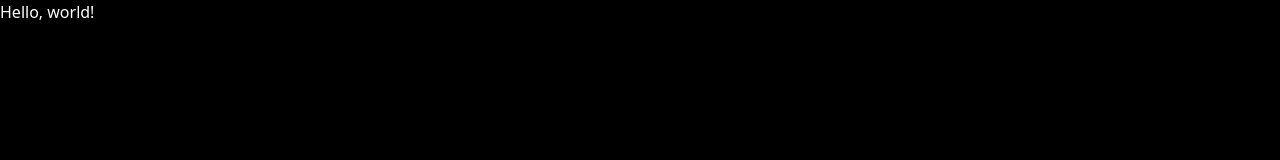
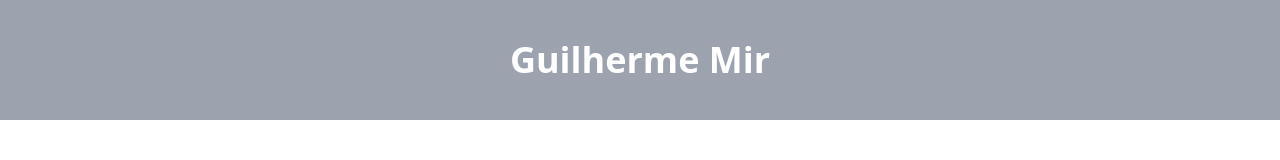
Before and after one commit to guilhermemir/personal-site, a website built with Vite: page index.html in a window 1280 px wide. Built offline with nearby package versions, Linux system fonts and the light colour scheme.

Commit message:
update header style

```diff
--- a/index.html
+++ b/index.html
@@ -6,8 +6,10 @@
     <meta name="viewport" content="width=device-width, initial-scale=1.0" />
     <title>Guilherme Mir</title>
   </head>
-  <body class="bg-black text-white">
-    Hello, world!
+  <body>
+    <div class="p-10 text-white bg-gray-400">
+      <h1 class="text-4xl font-bold text-center">Guilherme Mir</h1>
+    </div>
     <script type="module" src="/main.js"></script>
   </body>
 </html>
```
